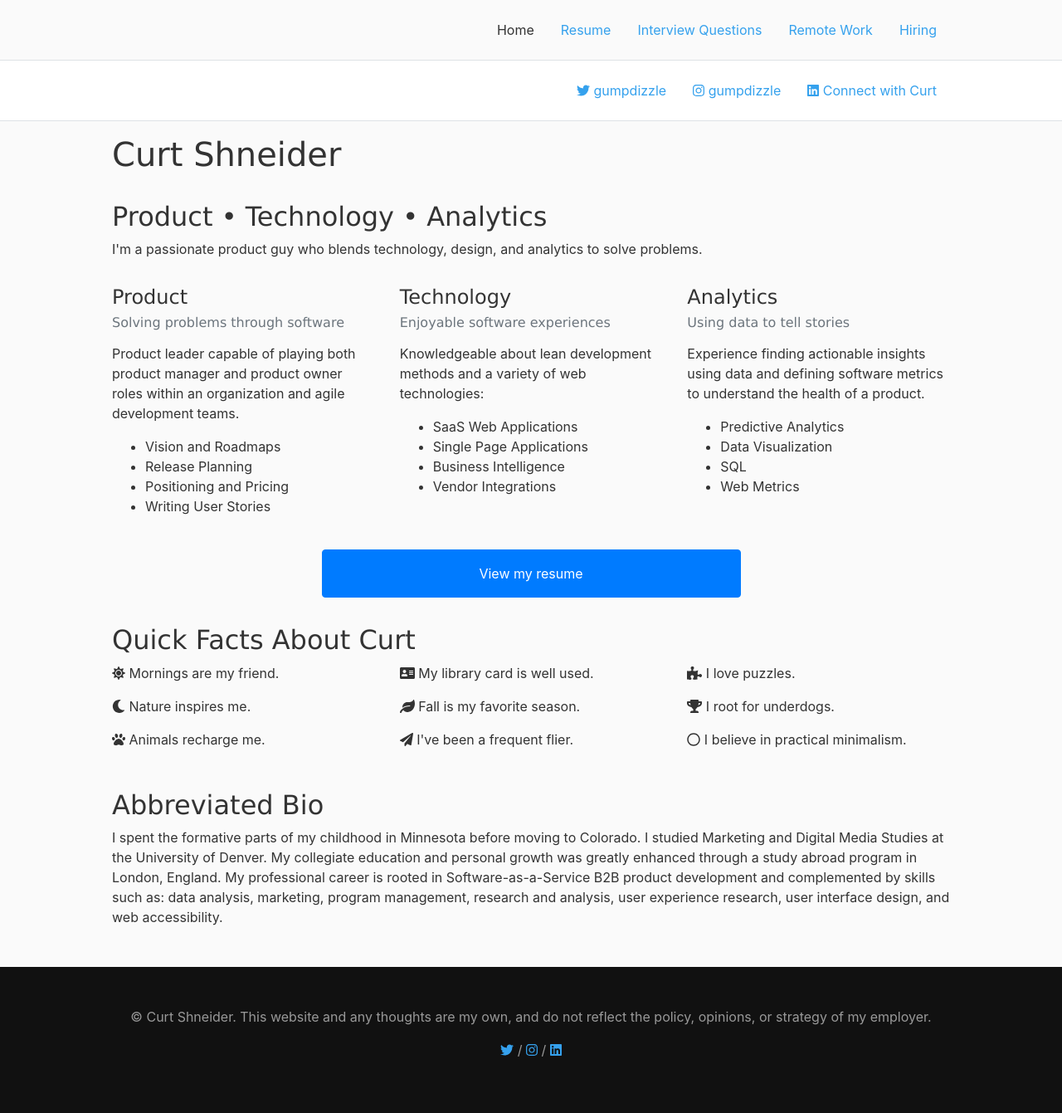
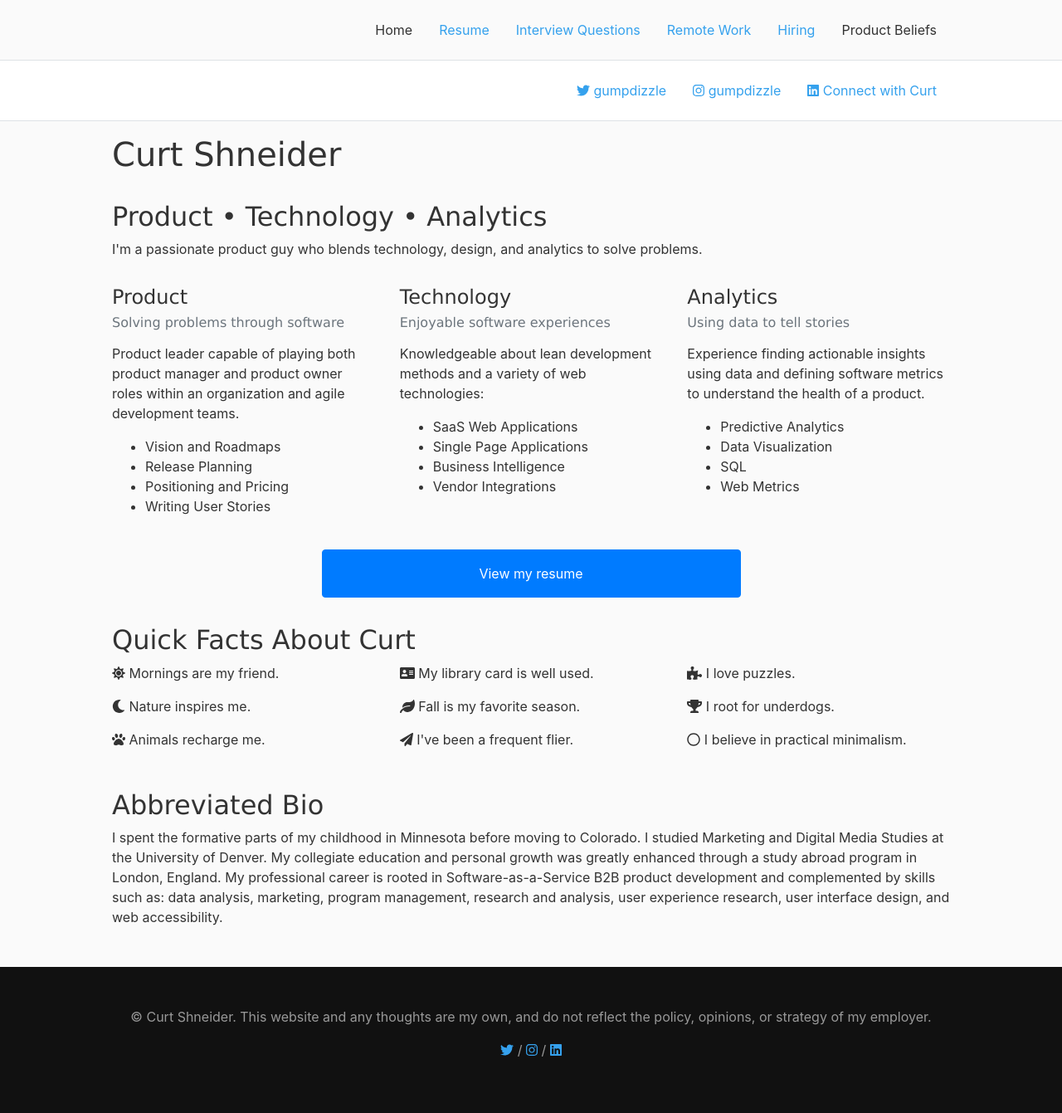
Before and after one commit to curtshneider/curtshneider.github.io, a Jekyll site: the page index.html, which Jekyll copies as it is, in a window 1280 px wide. Shown: the whole page at 83% size. Built offline with Jekyll 4.4.1, drawn with Linux system fonts in a browser that asks for light colours; nearby versions of some CDN libraries; some web fonts are replaced.

Commit message:
added product beliefs to nav

```diff
--- a/index.html
+++ b/index.html
@@ -40,6 +40,9 @@
 				  		</li>
 				  		<li class="nav-item">
 				  		  <a class="nav-link" href="/hiring.html" title="Hiring">Hiring</a>
+				  		</li>
+				  		<li class="nav-item">
+				  		  <a class="nav-link {% if page.url=='/product-beliefs.html' %} active {% endif %}" href="/product-beliefs.html" title="Product Beliefs">Product Beliefs</a>
 				  		</li>
 			  		</ul>
 				</div> <!-- container-fluid -->
```
